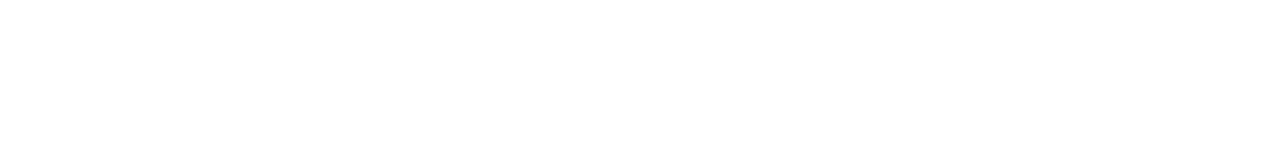
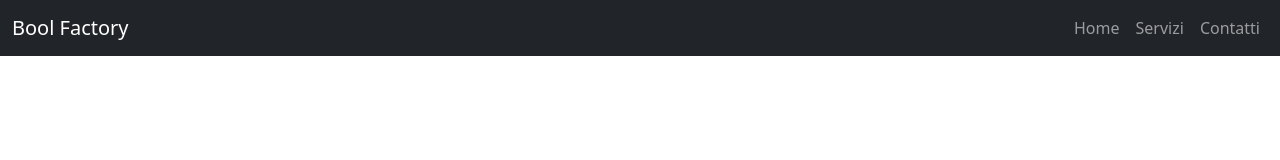
Before and after one commit to PolitoCarlotta/bootstrap-preventivo, a plain HTML site: page index.html in a window 1280 px wide. Drawn offline with nearby package versions, Linux system fonts and the light colour scheme.

Commit message:
Add navbar

```diff
--- a/index.html
+++ b/index.html
@@ -7,7 +7,27 @@
     <title>Preventivo Bootstrap</title>
 </head>
 <body>
-
+    <!-- navbar -->
+     <nav class="navbar navbar-expand-lg bg-dark" data-bs-theme="dark">
+  <div class="container-fluid">
+    <a class="navbar-brand" href="#">Bool Factory</a>
+    <button class="navbar-toggler" type="button" data-bs-toggle="collapse" data-bs-target="#navbarSupportedContent" aria-controls="navbarSupportedContent" aria-expanded="false" aria-label="Toggle navigation">
+      <span class="navbar-toggler-icon"></span>
+    </button>
+    <div class="collapse navbar-collapse" id="navbarSupportedContent">
+      <ul class="navbar-nav ms-auto mb-2 mb-lg-0">
+        <li class="nav-item">
+          <a class="nav-link" href="#">Home</a>
+        </li>
+        <li class="nav-item">
+          <a class="nav-link" href="#">Servizi</a>
+        </li>
+        <li class="nav-item">
+          <a class="nav-link" href="#">Contatti</a>
+        </li>
+    </div>
+  </div>
+</nav>
 
 
 
```
